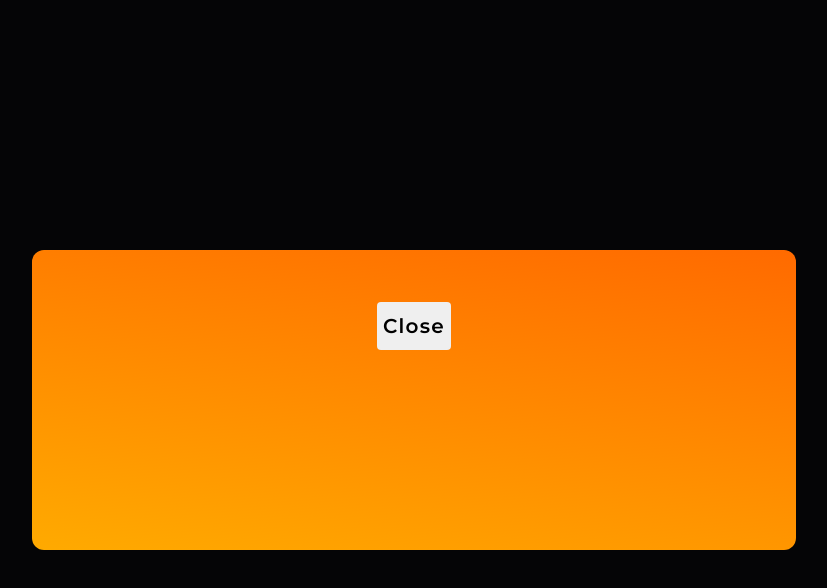
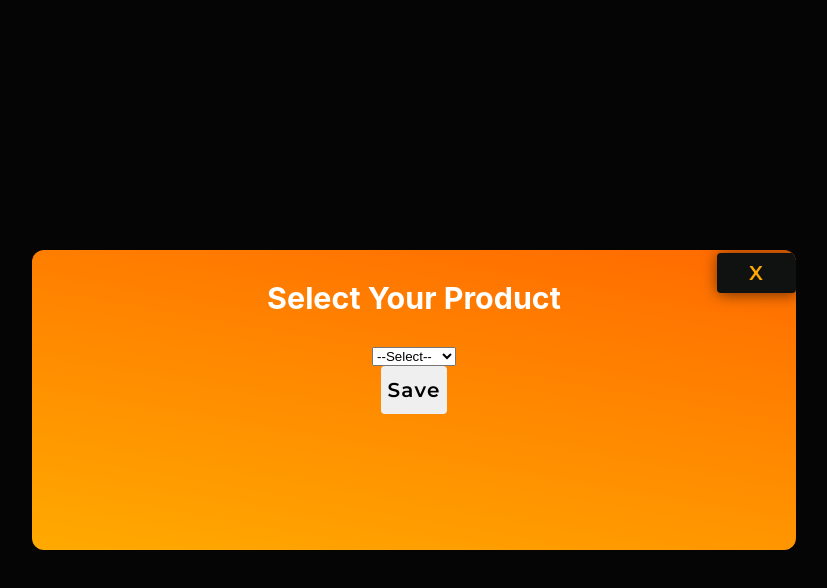
Before and after one commit to AurelieGedeon/sales-counter, a React (Create React App) app: page / in a window 1280 px wide. Both pictures are taken after a click on the button "Add Button". Shown: the top 588 px of the page, without its empty margins (226-1053 px from the left). Built offline with nearby package versions, Linux system fonts and the light colour scheme.

Commit message:
fixed issue with select item not adding a real button

```diff
--- a/src/components/Counter/Counter.js
+++ b/src/components/Counter/Counter.js
@@ -1,16 +1,19 @@
 import "./Counter.css";
 import { useState } from "react";
 import { motion, AnimatePresence } from "framer-motion";
-import Modal from "../Modal/Modal";
+import Modal from "../Modal/Modal.js";
 
 export default function Counter() {
   const [counter, setCounter] = useState(0);
   const [modalOpen, setModalOpen] = useState(false)
+  const [reoccurringButtons, setReoccurringButtons] = useState([])
+  const [selectedProduct, setSelectedProduct] = useState(null)
 
   const open = () => setModalOpen(true)
   const close = () => setModalOpen(false)
 
-  const reoccurringButtons = [
+
+  const makeupList = [
     {
       name: "mascara",
       price: 7.99,
@@ -31,13 +34,37 @@ export default function Counter() {
       price: 12.5,
       inventory: 75,
     },
-  ];
-  let totalInventory = reoccurringButtons.reduce((accumulator, button) => {
-    return accumulator + button.inventory;
-  }, 0);
+    {
+      name: "highlighter",
+      price: 22.99,
+      inventory: 200
+    },
+    {
+      name: "primer",
+      price: 17.99,
+      inventory: 200
+    },
+    {
+      name: "contour",
+      price: 8.99,
+      inventory: 200
+    }
+  ]
+  // let totalInventory = reoccurringButtons.reduce((accumulator, button) => {
+  //   return accumulator + button.inventory;
+  // }, 0);
   const handleButtonClick = (price) => {
     setCounter(counter + price);
   };
+
+  const handleProductPush = (selectedProductName) => {
+    const selectedProduct = makeupList.find(product => product.name === selectedProductName)
+    if (selectedProduct){
+      setReoccurringButtons((existingButtons) => [...existingButtons, selectedProduct])
+      setSelectedProduct(null)
+      close()
+    }
+  }
 
   return (
     <>
@@ -67,7 +94,19 @@ export default function Counter() {
           initial={false}
           mode="wait"
           onExitComplete={() => null}>
-            {modalOpen && <Modal modalOpen={modalOpen} handleClose={close} />}
+            {modalOpen &&
+            <Modal modalOpen={modalOpen} handleClose={close}>
+              <h3>Select Your Product</h3>
+              <motion.select
+              value={selectedProduct}
+              onChange={(e) => setSelectedProduct(e.target.value)}>
+                <option value="">--Select--</option>
+                {makeupList.map((product) => (
+                  <option key={product.name} value={product.name}>{product.name}</option>
+                ))}
+              </motion.select>
+              <button type="button" onClick={() => handleProductPush(selectedProduct)}>Save</button>
+            </Modal>}
           </AnimatePresence>
 
         </div>
--- a/src/components/Modal/Modal.css
+++ b/src/components/Modal/Modal.css
@@ -15,4 +15,19 @@
 
 .orange-gradient {
     background: var(--gradient);
-  }
+}
+
+.close-button {
+padding: 0 2rem;
+height: 2.5rem;
+margin: 0.2rem auto 0.1rem 0;
+background: #101111;
+/* border: 1px dashed #9a9a9a99; */
+color: #ffaa00;
+border-radius: 4px;
+transition: background ease 400ms;
+box-shadow: 1px 1px 15px #03030399;
+position: absolute;
+right: 0;
+top: 0;
+}
--- a/src/components/Modal/Modal.js
+++ b/src/components/Modal/Modal.js
@@ -22,7 +22,7 @@ const dropIn = {
   },
 };
 
-export default function Modal2({ handleClose, text }) {
+export default function Modal({ handleClose, children }) {
   return (
     <Backdrop onClick={handleClose}>
       <motion.div
@@ -34,9 +34,18 @@ export default function Modal2({ handleClose, text }) {
         animate="visible"
         exit="exit"
       >
-        <p>{text}</p>
-        <button onClick={handleClose}>Close</button>
+        <button className="close-button" onClick={handleClose}>
+          X
+        </button>
+        {children}
       </motion.div>
     </Backdrop>
   );
 }
+
+const ModalText = ({ text }) => (
+  <div className="modal-text">
+    <h3>{text}</h3>
+    <motion.select></motion.select>
+  </div>
+);
```
